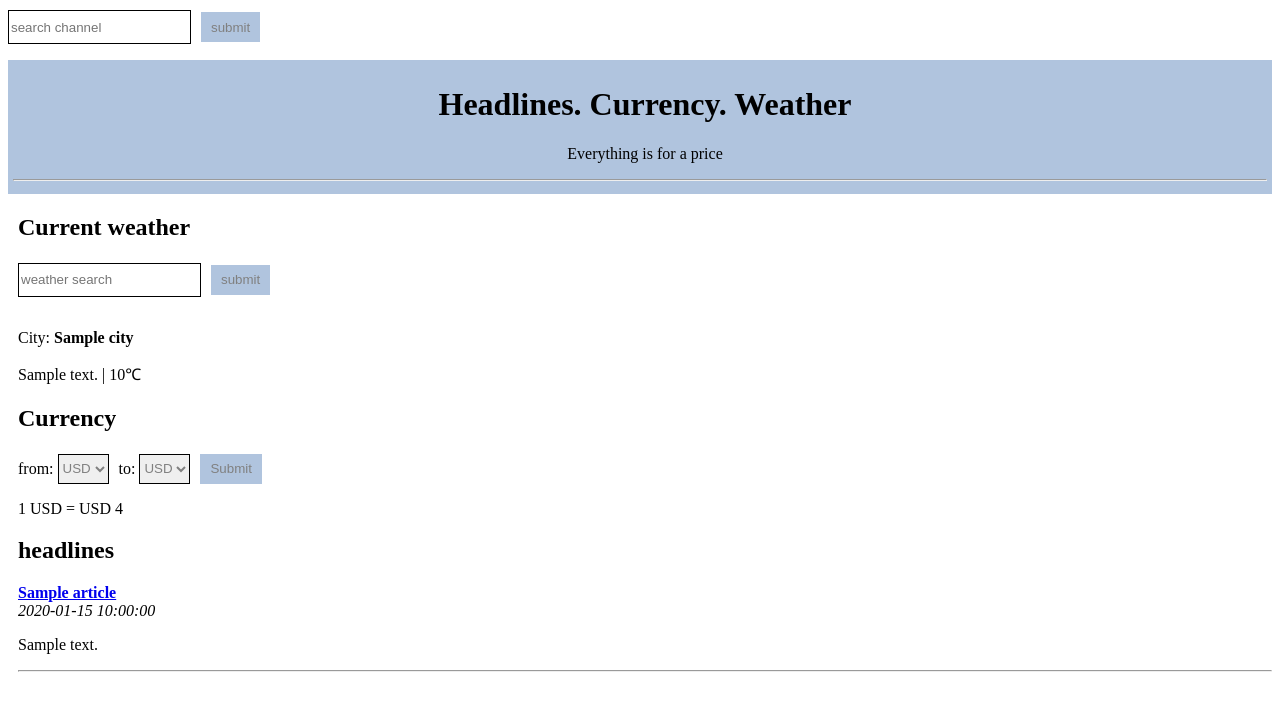
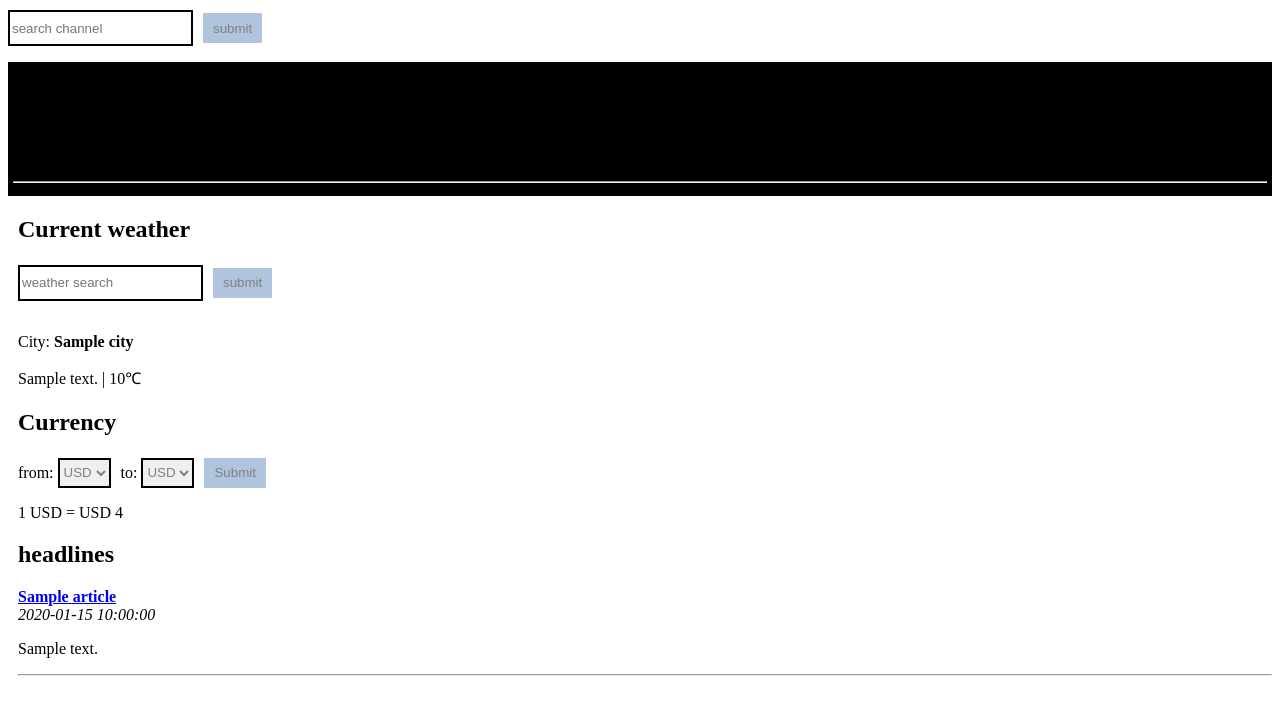
Before and after one commit to goodluckchile001/Headlines, a Flask app: template templates/home.html in a window 1280 px wide. Shown: the top 715 px of the page. Run offline with Flask 3, Linux system fonts and the light colour scheme; the template is opened without the code that fills it: most values are stand-ins (such as "Sample title", 1, 10 or a date in 2020).

Commit message:
css updates

```diff
--- a/templates/home.html
+++ b/templates/home.html
@@ -6,7 +6,8 @@
     </title>
     <style>
         #Header {
-            background: lightsteelblue;
+            background-color : black;
+            color: white
             text-align: center;
             padding: 5px; /* Added px */
         }
@@ -17,7 +18,7 @@
         }
         input, select { /* Removed space before [ */
             color: grey;
-            border: 1px solid black;
+            border: 2px solid black;
             height: 30px;
             margin: 2px 6px 16px 0px; /* Fixed 0ox to 0px */
         }
```
